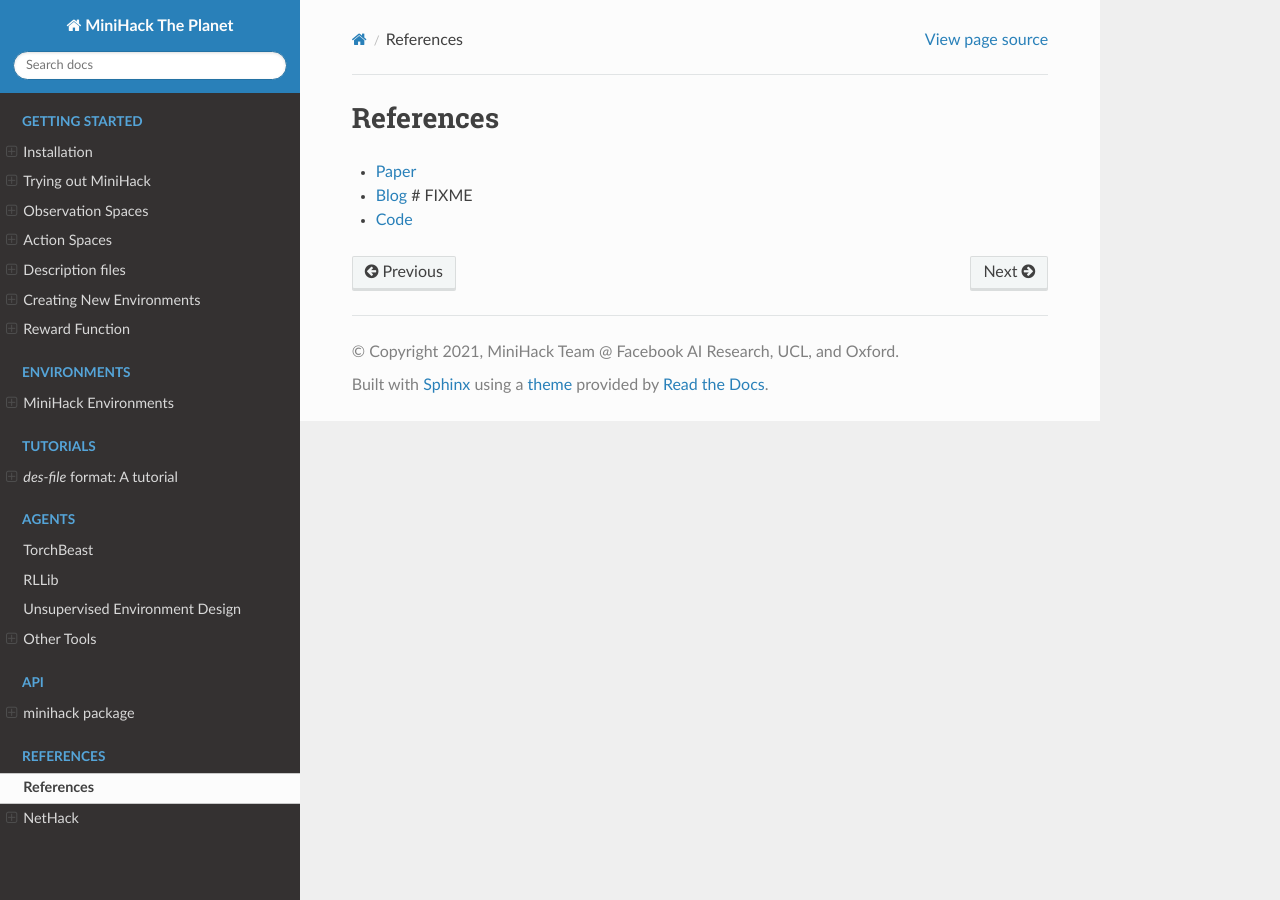
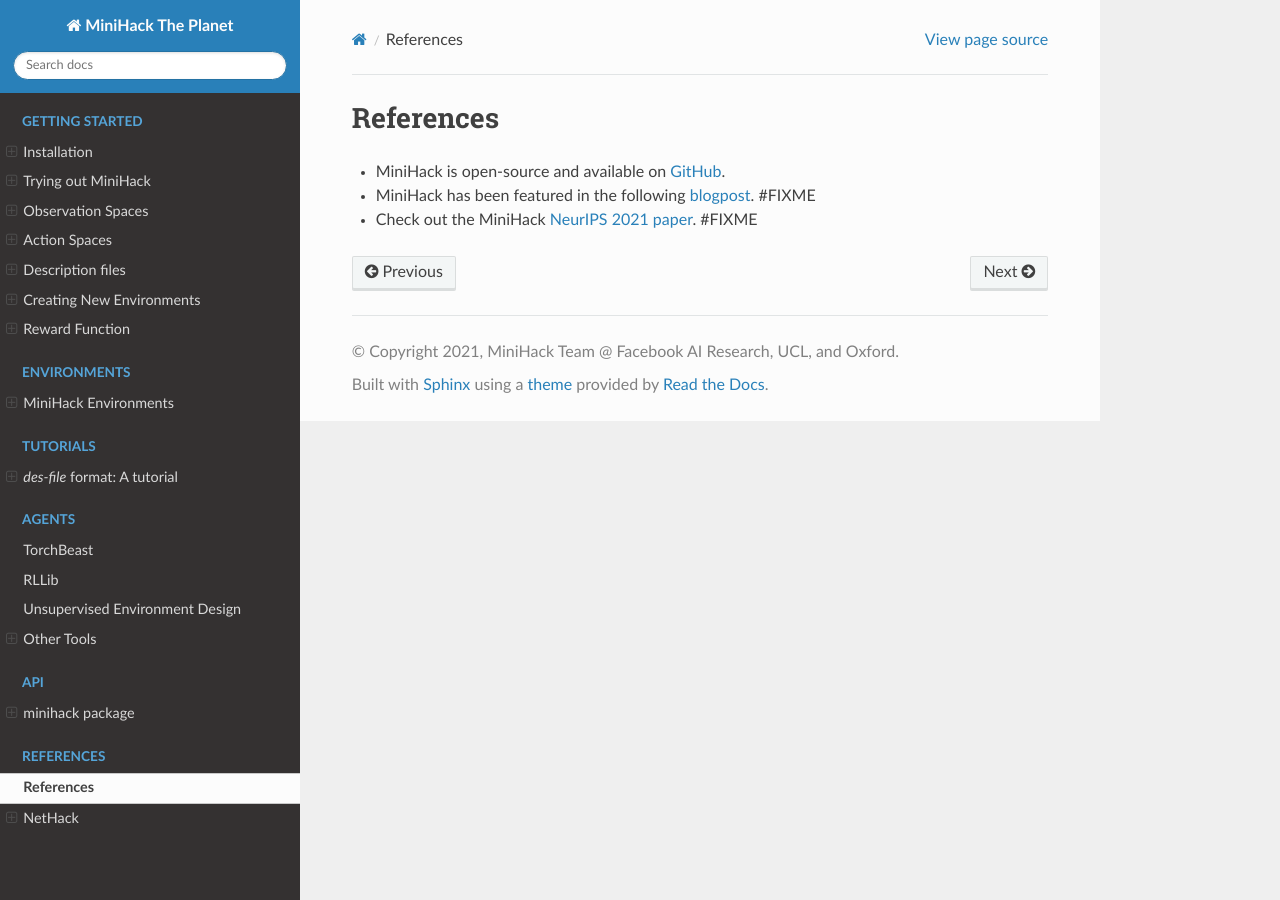
Before and after one commit to facebookresearch/minihack, a Sphinx documentation site: the page built from docs/about/references.md, in a window 1280 px wide. Built offline with Sphinx 7.4.7 and the Read the Docs theme 2.0.0, drawn with Linux system fonts in a browser that asks for light colours.

Commit message:
Updated refernes page

```diff
--- a/docs/about/references.md
+++ b/docs/about/references.md
@@ -1,5 +1,5 @@
 # References
 
-- [Paper](https://openreview.net/pdf?id=skFwlyefkWJ)
-- [Blog](https://github.com/facebookresearch/minihack) # FIXME
-- [Code](https://github.com/facebookresearch/minihack)
+- MiniHack is open-source and available on [GitHub](https://github.com/facebookresearch/minihack).
+- MiniHack has been featured in the following [blogpost](https://github.com/facebookresearch/minihack). #FIXME
+- Check out the MiniHack [NeurIPS 2021 paper](https://arxiv.org/). #FIXME
```
